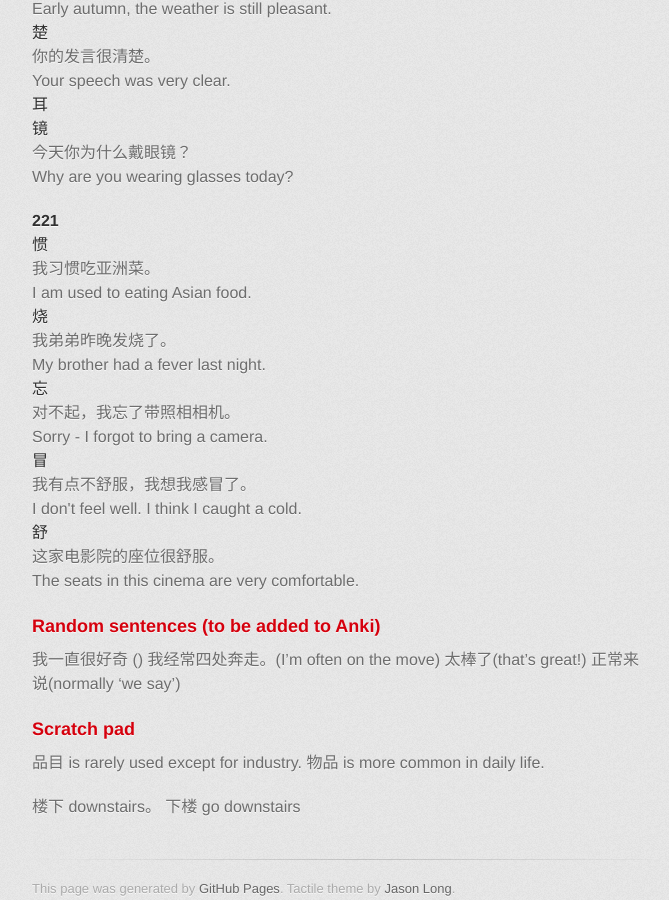
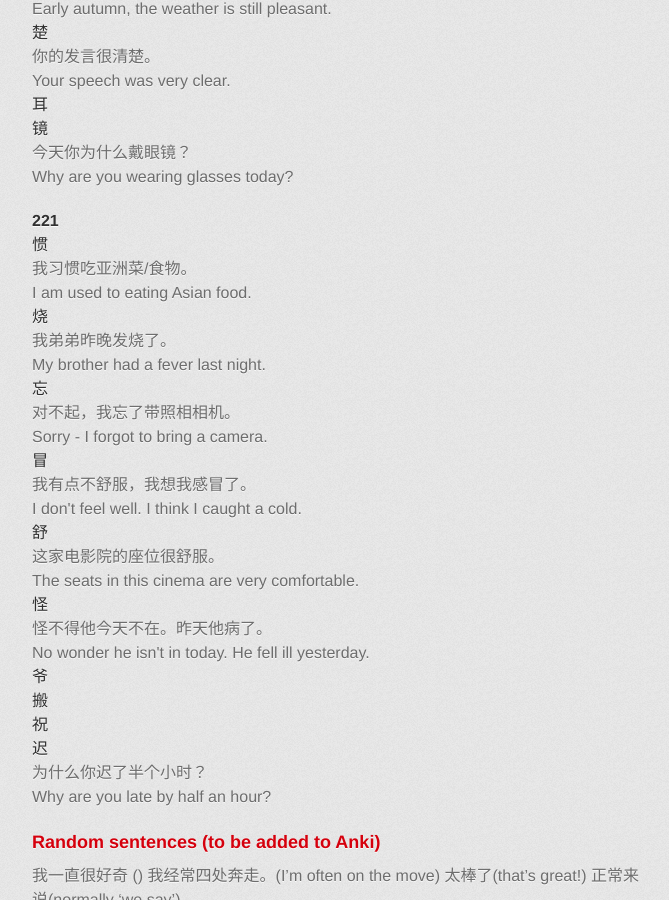
Before and after one commit to axiomiety/axiomiety.github.io, a Jekyll site: the page built from llog/mandarin.markdown, in a window 1280 px wide and 900 px high, scrolled down 15784 px. Shown: the whole window, without its empty margins (298-967 px from the left). Built offline with Jekyll 4.4.1, drawn with Linux system fonts in a browser that asks for light colours; nearby versions of some CDN libraries; some web fonts are replaced.

Commit message:
mandarin

```diff
--- a/llog/mandarin.markdown
+++ b/llog/mandarin.markdown
@@ -774,7 +774,7 @@ Character|Sentence|Translation
 
 <dl>
   <dt>惯</dt>
-  <dd>我习惯吃亚洲菜。</dd>
+  <dd>我习惯吃亚洲菜/食物。</dd>
   <dd>I am used to eating Asian food.</dd>
   <dt>烧</dt>
   <dd>我弟弟昨晚发烧了。</dd>
@@ -788,21 +788,21 @@ Character|Sentence|Translation
   <dt>舒</dt>
   <dd>这家电影院的座位很舒服。</dd>
   <dd>The seats in this cinema are very comfortable.</dd>
-  <dt></dt>
+  <dt>怪</dt>
+  <dd>怪不得他今天不在。昨天他病了。</dd>
+  <dd>No wonder he isn't in today. He fell ill yesterday.</dd>
+  <dt>爷</dt>
   <dd></dd>
   <dd></dd>
-  <dt></dt>
+  <dt>搬</dt>
   <dd></dd>
   <dd></dd>
-  <dt></dt>
+  <dt>祝</dt>
   <dd></dd>
   <dd></dd>
-  <dt></dt>
-  <dd></dd>
-  <dd></dd>
-  <dt></dt>
-  <dd></dd>
-  <dd></dd>
+  <dt>迟</dt>
+  <dd>为什么你迟了半个小时？</dd>
+  <dd>Why are you late by half an hour?</dd>
 </dl>
 
 <!--
```
